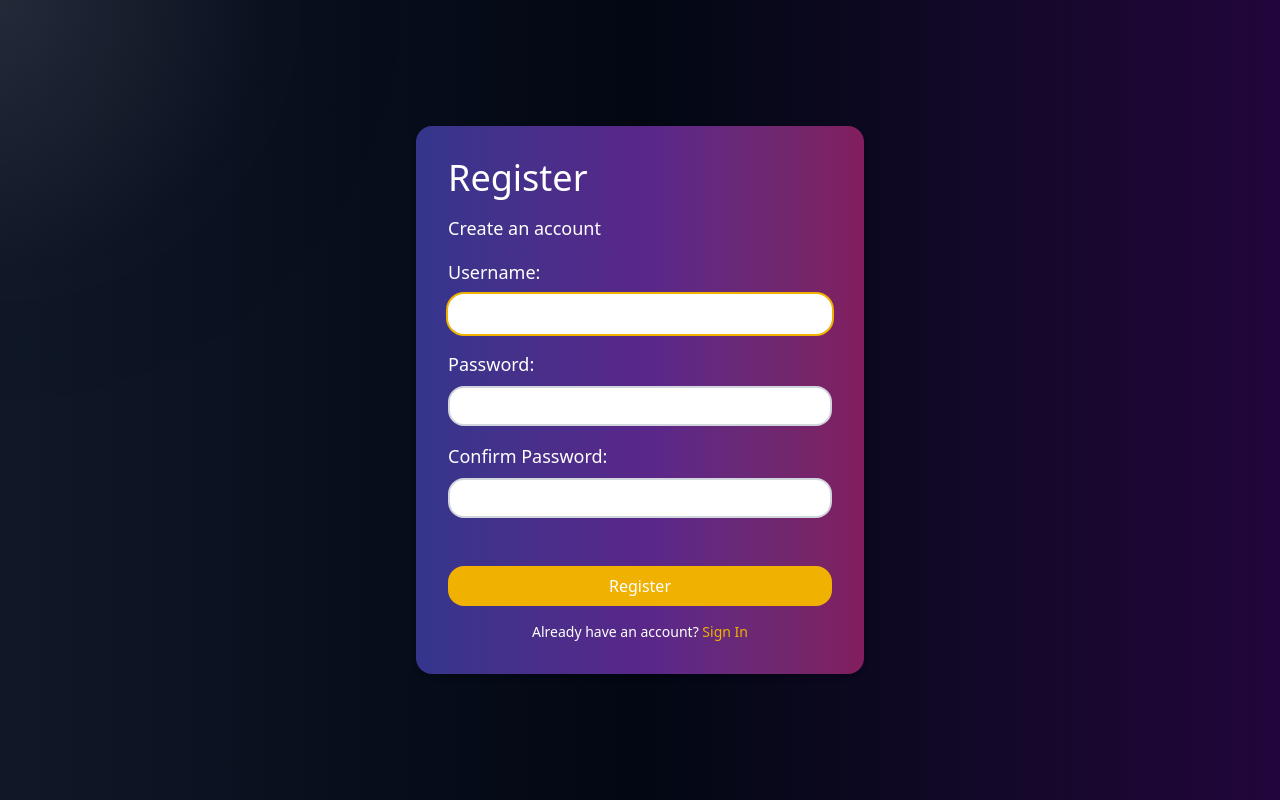
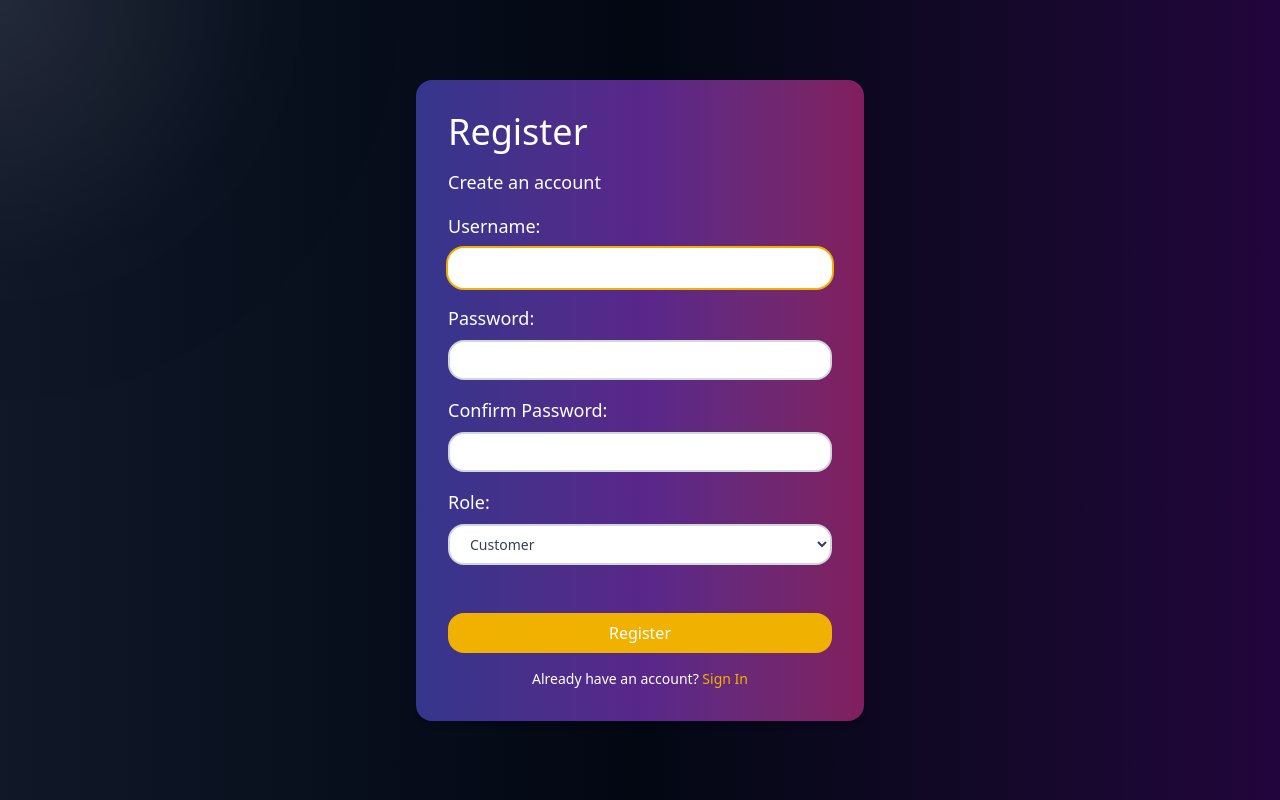
Before and after one commit to PANTHERSP/supply-chain, a Next.js app: page /register in a window 1280 px wide. Built offline with nearby package versions, Linux system fonts and the light colour scheme.

Commit message:
add choose role and bug fixed

```diff
--- a/app/dashboard/[role]/layout.jsx
+++ b/app/dashboard/[role]/layout.jsx
@@ -18,14 +18,14 @@ const DashboardLayout = async ({ children }) => {
     redirect('/sign-in');
   }
 
-  const mockRole = 'customer';
+
 
   return (
     <>
       <MouseCursor />
       <div className="flex flex-col w-screen h-screen text-sky-100 bg-gradient-to-r from-gray-900 via-gray-950 to-[#22053C]">
         <DashboardHeader/>
-        <DashboardContent children={children} role={mockRole} />
+        <DashboardContent children={children} role={user.role} />
       </div>
     </>
   )
--- a/app/page.jsx
+++ b/app/page.jsx
@@ -16,8 +16,8 @@ const HomePage = async () => {
   // if (!user || !auth) {
   //   router.push('/sign-in');
   // }
-  if (user)
-    user.role = 'customer';
+  // if (user)
+  //   user.role = 'customer';
 
 
   return (
--- a/app/register/page.jsx
+++ b/app/register/page.jsx
@@ -14,6 +14,8 @@ const RegisterPage = () => {
   const [password, setPassword] = useState('');
   const [confirmPassword, setConfirmPassword] = useState('');
   const [error, setError] = useState('');
+  const [role, setRole] = useState('customer');
+
 
   const handleSubmit = async (e) => {
     e.preventDefault();
@@ -21,12 +23,12 @@ const RegisterPage = () => {
       setError('Passwords do not match');
     }
     try {
-      const user = await register(username, password);
-      console.log('Registered with username:', username, 'role:', user.role);
+      const user = await register(username, password, role);
+      console.log('Registered with username:', user.username, 'role:', user.role);
       setError('');
       router.push('/sign-in');
     } catch (err) {
-      setError(err.response.data.message);
+      setError(err.response?.data?.message);
     }
   };
 
@@ -67,6 +69,18 @@ const RegisterPage = () => {
               />
             </label>
             {error && <p className="text-red-500">{error}</p>}
+            <label className="flex flex-col gap-2">
+              <span className="text-lg text-white">Role:</span>
+              <select
+                className="p-2 pl-4 text-sm text-gray-700 bg-white rounded-2xl border-2 border-gray-300 focus:outline-none focus:ring-2 focus:ring-yellow-500 focus:border-transparent"
+                value={role}
+                onChange={(e) => setRole(e.target.value)}
+              >
+                <option value="customer">Customer</option>
+                <option value="distributor">Distributor</option>
+                <option value="farmer">Farmer</option>
+              </select>
+            </label>
             <button type="submit" className="mt-8 cursor-pointer bg-yellow-500 text-white p-2 rounded-2xl w-full">
               Register
             </button>
--- a/app/sign-in/page.jsx
+++ b/app/sign-in/page.jsx
@@ -18,7 +18,7 @@ const SignInPage = () => {
     try {
       console.log('Signing in...');
       const user = await signIn(username, password);
-      console.log('Signed in with username:', username, 'role:', user.role);
+      console.log('Signed in with username:', user.username, 'role:', user.role);
       setError('');
       router.push(`/dashboard/${user.role}/home`);
     } catch (err) {
--- a/utils/auth.js
+++ b/utils/auth.js
@@ -19,8 +19,8 @@ export const signOut = async () => {
   console.log('Signed out');
 };
 
-export const register = async (username, password) => {
-  const res = await axios.post('http://localhost:8000/register', { username, password }, { withCredentials: true });
+export const register = async (username, password, role) => {
+  const res = await axios.post('http://localhost:8000/register', { username, password, role }, { withCredentials: true });
   console.log('Registered with username:', username);
 
   return res.data.user;
--- a/utils/fetchUser.js
+++ b/utils/fetchUser.js
@@ -4,6 +4,8 @@ import axios from "axios";
 
 export const fetchUser = async () => {
     const cookieStore = await cookies();
+
+    console.log('cookie', cookieStore.toString());
 
     const res = await axios.get('http://localhost:8000/check-session', {
         withCredentials: true,
```
